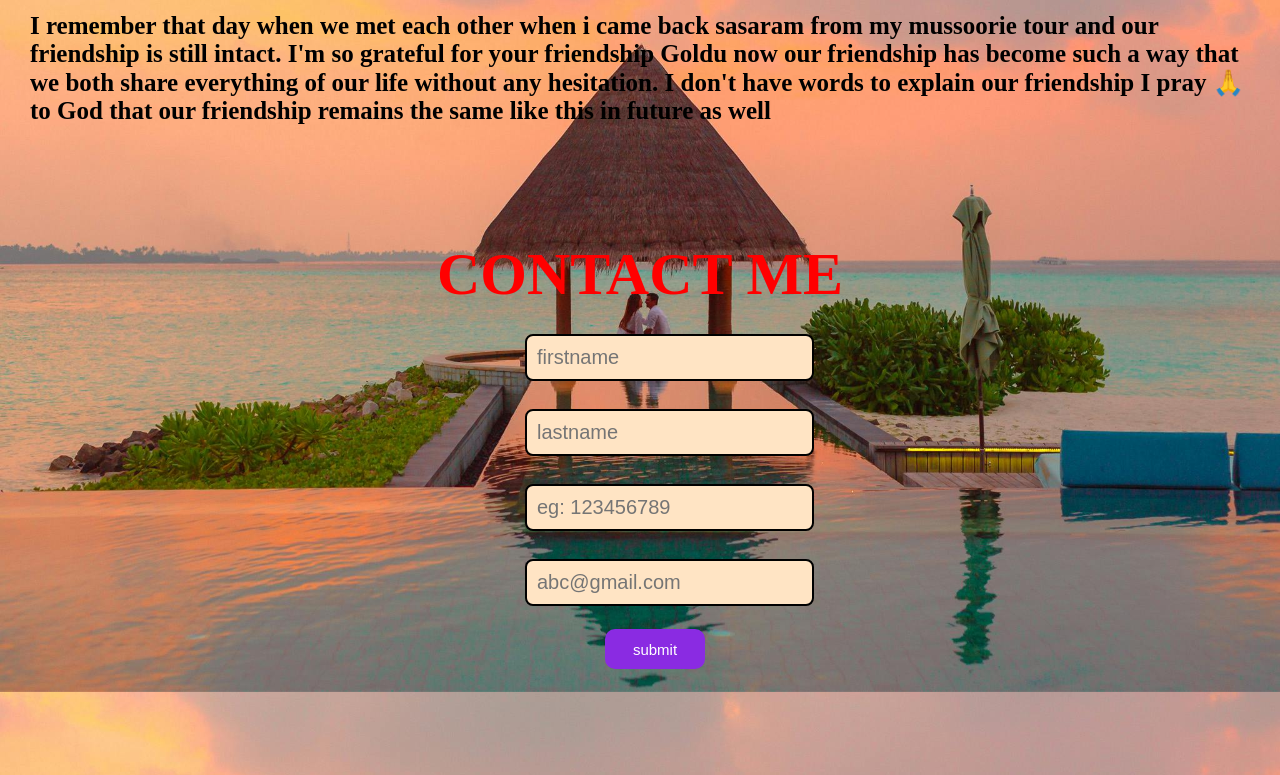
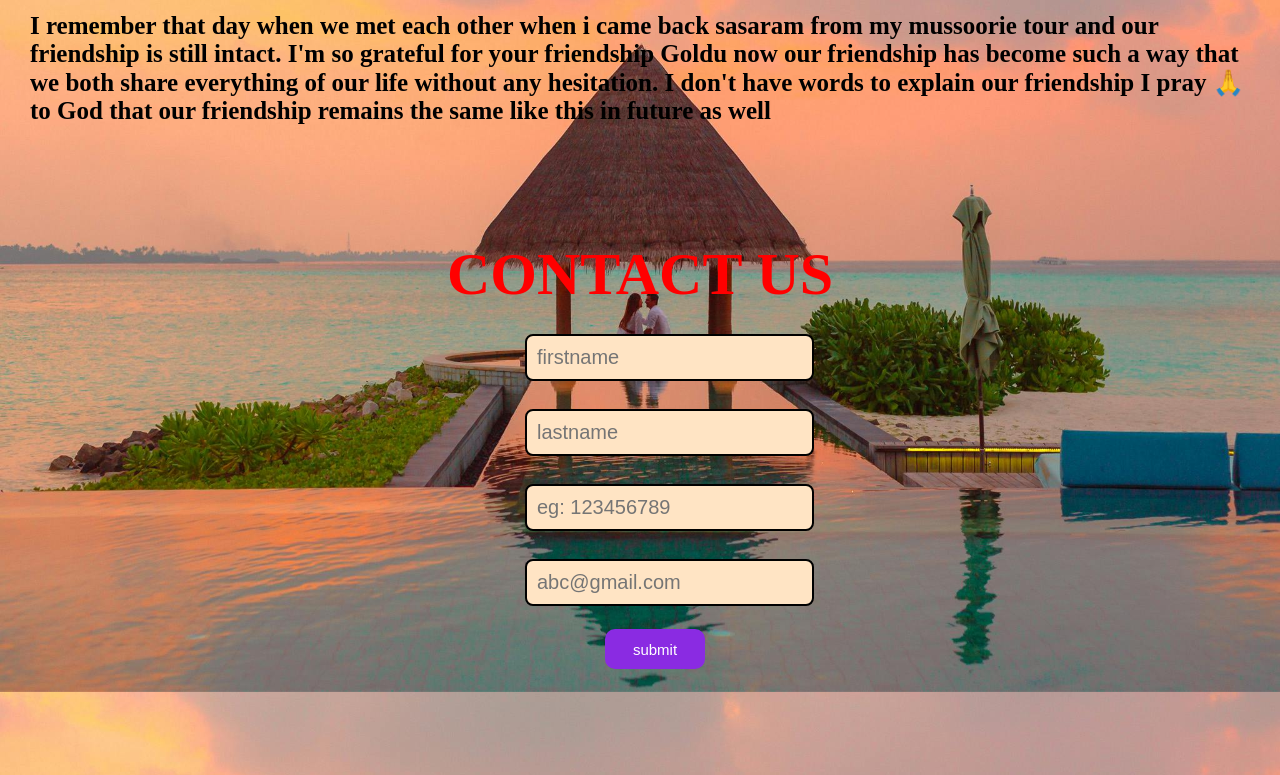
Before and after one commit to abhishekit31/Sample_Page, a plain HTML site: page index.html in a window 1280 px wide. Shown: the part 1012-1787 px from the top of the page. Drawn offline with Linux system fonts and the light colour scheme.

Commit message:
little changes in the contact section

```diff
--- a/index.html
+++ b/index.html
@@ -49,7 +49,7 @@
      <!-- Contact Me Section -->
      <div class="contact" id="contact">
         <div class="contact-h1">
-            <h1>CONTACT ME</h1>
+            <h1>CONTACT US</h1>
         </div>
         <form action="#contact" id="form" onsubmit = "return validateForm()">
             <input type="text" id="fname" placeholder="firstname">
```
